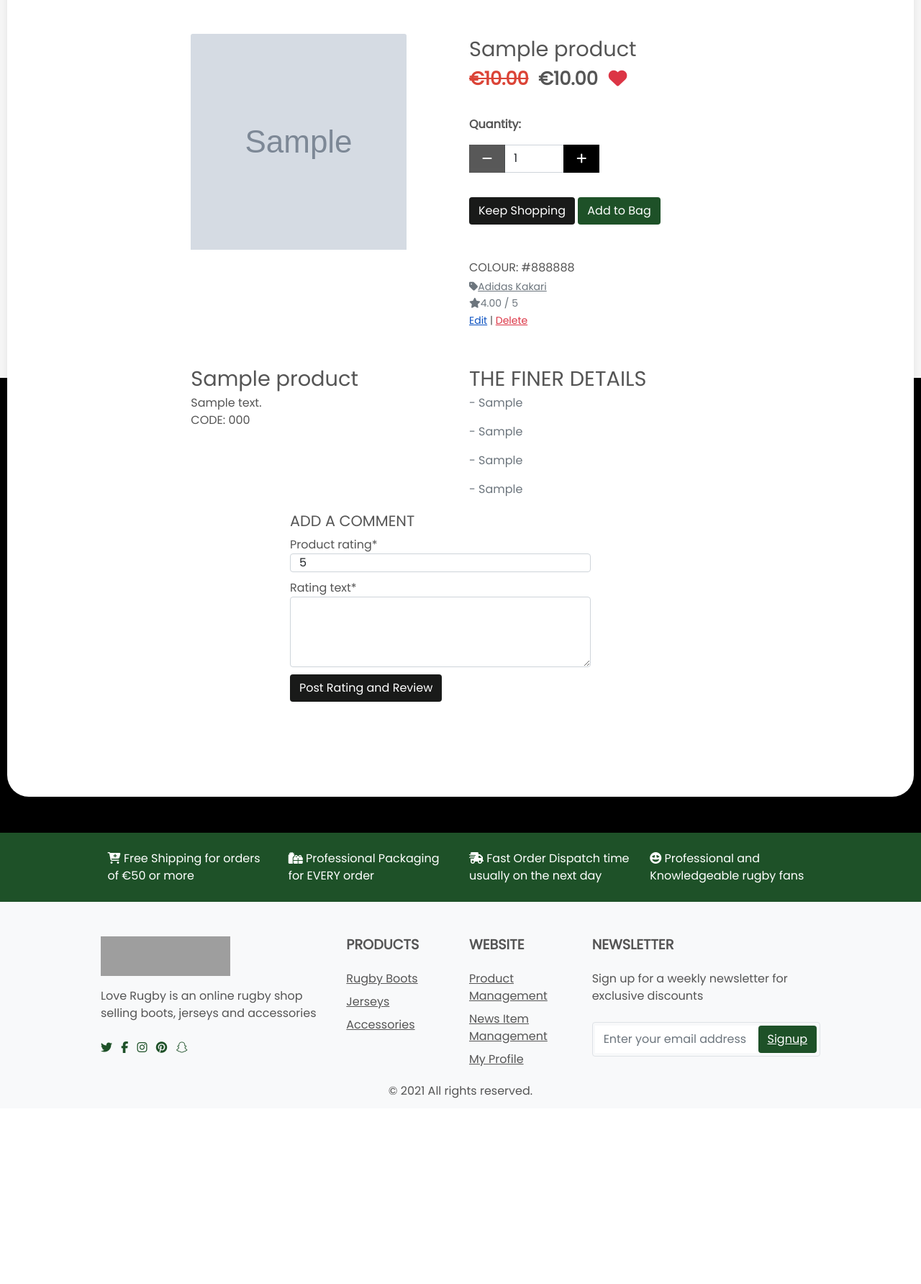
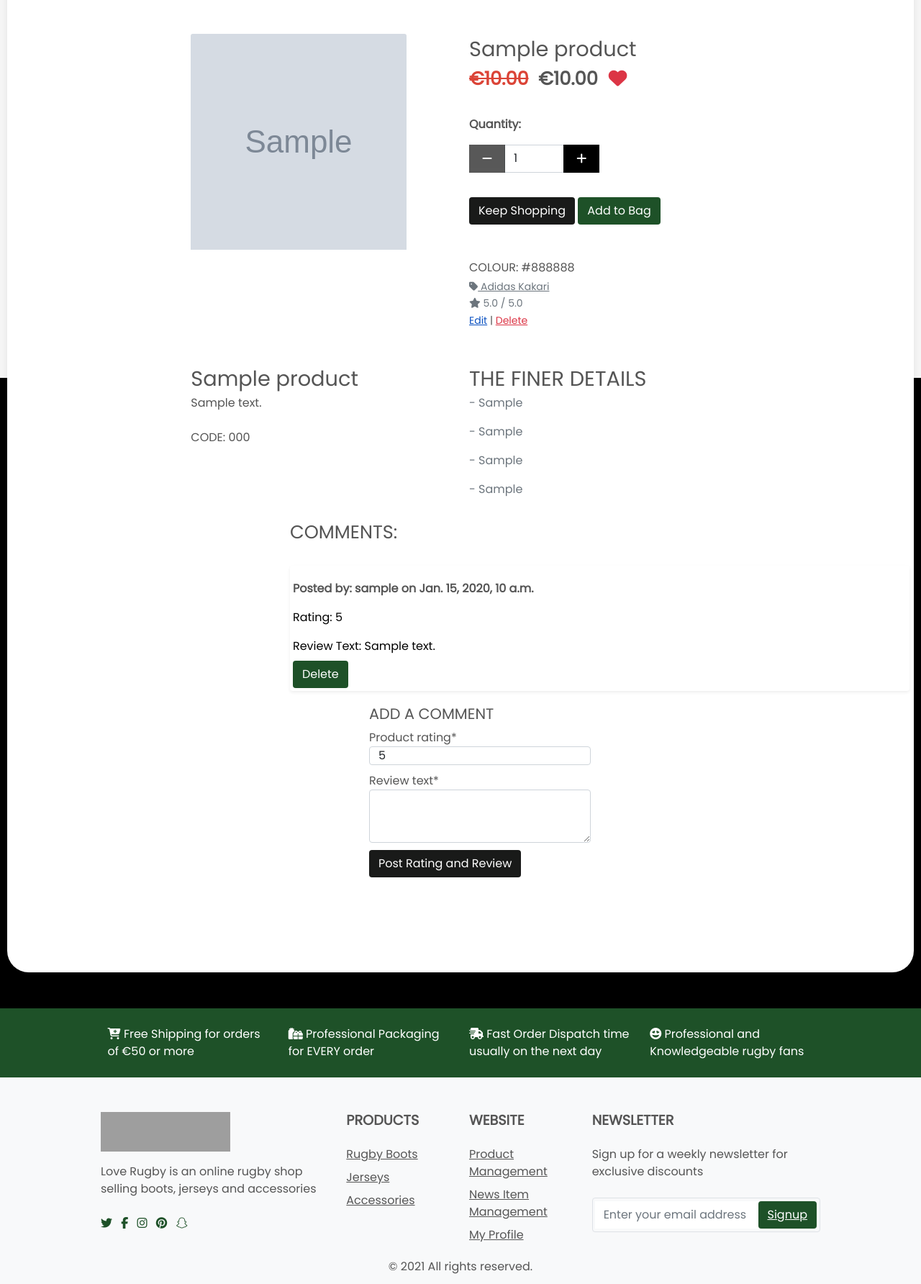
Before and after one commit to pmeeny/CI-MS4-LoveRugby, a Django app: page /products/1/ in a window 1280 px wide; the page is wider, and only the part inside the window is pictured. Shown: the part 275-2059 px from the top of that part at 72% size. Before the commit the page ends 1801 px from the top of that part, so only its background shows below. Run offline with Django 3.2, Linux system fonts and the light colour scheme; a user stored in the database is signed in; data comes from the database, SQL or seed files in the repository; tables that the repository leaves empty hold one stand-in row (values such as "Sample post"); grey boxes marked "Sample" are stand-in pictures; parts of the project's set-up code (start-up, migrations or seed data) failed here and were passed over; some libraries are stand-ins or nearby versions; grey boxes are pictures that could not be loaded.

Commit message:
feat: Add review(comment/rating) functionality

```diff
--- a/products/forms.py
+++ b/products/forms.py
@@ -1,7 +1,7 @@
 from django import forms
 from django.forms import Textarea
 from .widgets import CustomClearableFileInput
-from .models import Product, Category, User, RatingComment
+from .models import Product, Category, Review
 
 
 class ProductForm(forms.ModelForm):
@@ -23,7 +23,7 @@ class ProductForm(forms.ModelForm):
             field.widget.attrs['class'] = 'border-black rounded-0'
 
 
-class ProductRatingCommentForm(forms.ModelForm):
+class ProductReviewForm(forms.ModelForm):
     """
     Represents a form for product rating and comments
     """
@@ -31,13 +31,13 @@ class ProductRatingCommentForm(forms.ModelForm):
         """
         Fields and types for product rating and comments form.
         """
-        model = RatingComment
+        model = Review
         fields = (
             'product_rating',
-            'rating_text',
+            'review_text',
         )
 
         widgets = {
-            'product_rating': forms.Select(attrs={'id': 'choice'}),
-            'rating_text': Textarea(attrs={'rows': 4}),
+            'product_rating': forms.Select(attrs={'id': 'product_rating'}),
+            'review_text': Textarea(attrs={'rows': 3}),
         }
--- a/products/models.py
+++ b/products/models.py
@@ -41,7 +41,7 @@ class Product(models.Model):
         return self.name
 
 
-class RatingComment(models.Model):
+class Review(models.Model):
     RATING_CHOICES = [
         (5, '5'),
         (4, '4'),
@@ -53,8 +53,8 @@ class RatingComment(models.Model):
     product = models.ForeignKey(Product, on_delete=models.CASCADE)
     product_rating = models.IntegerField(choices=RATING_CHOICES,
                                          default=5)
-    rating_text = models.TextField(null=False, blank=False)
+    review_text = models.TextField(null=False, blank=False)
     create_date = models.DateTimeField(auto_now_add=True)
 
     def __str__(self):
-        return self.rating_text
+        return self.review_text
--- a/products/templates/products/product_detail.html
+++ b/products/templates/products/product_detail.html
@@ -108,12 +108,12 @@
                         {% if product.category %}
                         <p class="small mt-1 mb-0">
                             <a class="text-muted" href="{% url 'products' %}?category={{ product.category.name }}">
-                                <i class="fas fa-tag mr-1"></i>{{ product.category.friendly_name }}
+                                <i class="fas fa-tag mr-1"></i> {{ product.category.friendly_name }}
                             </a>
                         </p>
                         {% endif %}
-                        {% if product.rating %}
-                            <small class="text-muted"><i class="fas fa-star mr-1"></i>{{ product.rating }} / 5</small>
+                        {% if average_rating_rounded != 0 %}
+                            <small class="text-muted"><i class="fas fa-star mr-1"></i> {{ average_rating_rounded }} / 5.0</small>
                         {% else %}
                             <small class="text-muted">No Rating, be the first to rate below</small>
                         {% endif %}
@@ -131,6 +131,7 @@
                     <div class="col-sm-12 col-md-6 col-lg-4 offset-lg-2">
                         <p class="mb-0 product-name">{{ product.name }}</p>
                         <p class="mb-0">{{ product.description }}</p>
+                        <br>
                         <div class="row">
                             <div class="col-6">
                                 <p class="mb-0 uppercase">Code: {{ product.code }}</p>
@@ -155,15 +156,80 @@
             </div>
             <div class="row">
                 <div class="col-12 offset-lg-2">
+                                  <div class="container">
+                        <div class="row">
+                            <div class="col mb-4">
+                                <h2 class="text-uppercase mt-3">Comments:</h2>
+                            </div>
+                        </div>
+                        <div class="row">
+                            <div class="col">
+                                {% for review in reviews %}
+                                <div class="shadow-sm p-1 mb-3 bg-white rounded">
+                                    <p class="font-weight-bold mb-2 mt-3">Posted by: {{ review.user }} on {{ review.create_date }}</p>
+                                    <p class="text-black mb-2 mt-3">Rating: {{ review.product_rating }} </p>
+                                <p class="text-black mb-2 mt-3">Review Text: {{ review.review_text }}</p>
+                                    {% if comment.user == request.user or request.user.is_superuser %}
+                                    <!-- Delete Button trigger modal -->
+                                    <button type="button" class="btn green-btn" data-bs-toggle="modal"
+                                        data-bs-target="#delete-comment{{ review.id }}">
+                                        Delete
+                                    </button>
+                                    <!-- Delete Comment Modal -->
+                                    <div class="modal fade" id="delete-comment{{ review.id }}" tabindex="-1" aria-hidden="true">
+                                        <div class="modal-dialog modal-dialog-centered" role="document">
+                                            <div class="modal-content">
+                                                <div class="modal-header">
+                                                    <h3 class="modal-title">Delete Comment</h3>
+                                                    <button type="button" class="btn-close" data-bs-dismiss="modal" aria-label="Close"></button>
+                                                </div>
+                                                <div class="modal-body">
+                                                    <h4>Are you sure you want to delete the comment?</h4>
+                                                </div>
+                                                <div class="modal-footer">
+
+                                                        Delete</a>
+                                                </div>
+                                            </div>
+                                        </div>
+                                    </div>
+                                    {% endif %}
+                                </div>
+                                {% endfor %}
+                                     {% if reviews.has_other_pages %}
+        <div class="pagination-holder p-4">
+            <nav aria-label="Reviews">
+              <ul class="pagination">
+                {% if reviews.has_previous %}
+                  <li class="page-item"><a class="page-link" href="?page={{ reviews.previous_page_number }}">Previous</a></li>
+                {% else %}
+                  <li class="disabled page-item"><span class="page-link">Previous</span></li>
+                {% endif %}
+                {% for i in reviews.paginator.page_range %}
+                  {% if products.number == i %}
+                    <li class="page-item active"><span class="page-link">{{ i }} <span class="sr-only">(current)</span></span></li>
+                  {% else %}
+                    <li class="page-item"><a class="page-link" href="?page={{ i }}">{{ i }}</a></li>
+                  {% endif %}
+                {% endfor %}
+                {% if reviews.has_next %}
+                  <li class="page-item"><a class="page-link" href="?page={{ reviews.next_page_number }}">Next</a></li>
+                {% else %}
+                  <li class="disabled page-item"><span class="page-link">Next</span></li>
+                {% endif %}
+              </ul>
+            </nav>
+        </div>
+    {% endif %}
                                                               <!-- Comment Form -->
                         <div class="container container-pd">
                             <div class="row pb-5">
                                 <div class="col-lg-6 col-md-12 mt-1 pl-0 pb-4">
                                     {% if request.user.is_authenticated %}
                                     <h3 class="text-uppercase">Add a comment</h3>
-                                    <form class="form" method="POST">
+                                    <form class="form" method="POST" action="{% url 'add_review' product.id %}">
                                         {% csrf_token %}
-                                            {{ rating_comment_form|crispy }}
+                                            {{ review_form|crispy }}
                                         <button class="btn black-btn" type="submit"> Post Rating and
                                             Review</button>
                                     </form>
@@ -181,8 +247,11 @@
 </div>
         </div>
 
+   </div>
+               </div>
     </div>
 </div>
+    </div>
 {% endblock %}
 {% block postloadjs %}
 {{ block.super }}
--- a/products/urls.py
+++ b/products/urls.py
@@ -8,4 +8,6 @@ urlpatterns = [
     path('edit/<int:product_id>/', views.edit_product, name='edit_product'),
     path('delete/<int:product_id>/', views.delete_product,
          name='delete_product'),
+    path('add_review/<int:product_id>/', views.add_review,
+         name='add_review'),
 ]
--- a/products/views.py
+++ b/products/views.py
@@ -6,8 +6,8 @@ from django.db.models import Q
 from django.db.models.functions import Lower
 
 from util.util import setup_pagination
-from .models import Product, Category
-from .forms import ProductForm, ProductRatingCommentForm
+from .models import Product, Category, Review
+from .forms import ProductForm, ProductReviewForm
 from favourites.models import Favourites
 
 
@@ -61,7 +61,11 @@ def all_products(request):
 def product_detail(request, product_id):
     """ A view to show individual product details """
     product = get_object_or_404(Product, pk=product_id)
-    rating_comment_form = ProductRatingCommentForm(data=request.POST or None)
+    review_form = ProductReviewForm(data=request.POST or None)
+
+    reviews = Review.objects.filter(product=product)
+    reviews = setup_pagination(reviews, request, 3)
+    average_rating_rounded = get_average_rating(reviews)
 
     try:
         favourites = get_object_or_404(Favourites, username=request.user.id)
@@ -72,10 +76,30 @@ def product_detail(request, product_id):
     context = {
         'product': product,
         'is_product_in_favourites': is_product_in_favourites,
-        'rating_comment_form': rating_comment_form,
+        'review_form': review_form,
+        'reviews': reviews,
+        'average_rating_rounded': average_rating_rounded
     }
 
     return render(request, 'products/product_detail.html', context)
+
+
+def get_average_rating(reviews):
+    """ Add a product to the store """
+    number_of_reviews = 0
+    sum_of_ratings = 0
+    average_rating_rounded = 0
+    for review in reviews:
+        number_of_reviews = number_of_reviews + 1
+        sum_of_ratings = sum_of_ratings + review.product_rating
+
+    if number_of_reviews > 0:
+        average_rating = (sum_of_ratings / number_of_reviews)
+        average_rating_rounded = round(average_rating, 1)
+        return average_rating_rounded
+    else:
+        return average_rating_rounded
+
 
 
 @login_required
@@ -146,3 +170,29 @@ def delete_product(request, product_id):
     messages.success(request, 'Product deleted!')
 
     return redirect(reverse('products'))
+
+
+@login_required
+def add_review(request, product_id):
+    product = get_object_or_404(Product, pk=product_id)
+    if request.method == 'POST':
+        review_form = ProductReviewForm(request.POST)
+
+        if review_form.is_valid():
+            already_reviewed = Review.objects.filter(product=product,
+                                                     user=request.user)
+            if not already_reviewed:
+                Review.objects.create(
+                        product=product,
+                        user=request.user,
+                        product_rating=request.POST['product_rating'],
+                        review_text=request.POST['review_text'],
+                )
+                messages.info(request, 'Successfully added a review!')
+            else:
+                messages.error(request, 'You have already reviewed this product!')
+            return redirect(reverse('product_detail', args=[product.id]))
+
+        messages.error(request, 'Failed to add product review')
+    messages.error(request, 'Invalid Method.')
+    return redirect(reverse('product_detail', args=[product.id]))
```
Also changed, not shown: products/test_models.py (+19 -2 lines), products/test_views.py (+58 -1 lines), products/migrations/0008_ratingcomment.py (added), products/migrations/0009_auto_20211106_1112.py (added).
